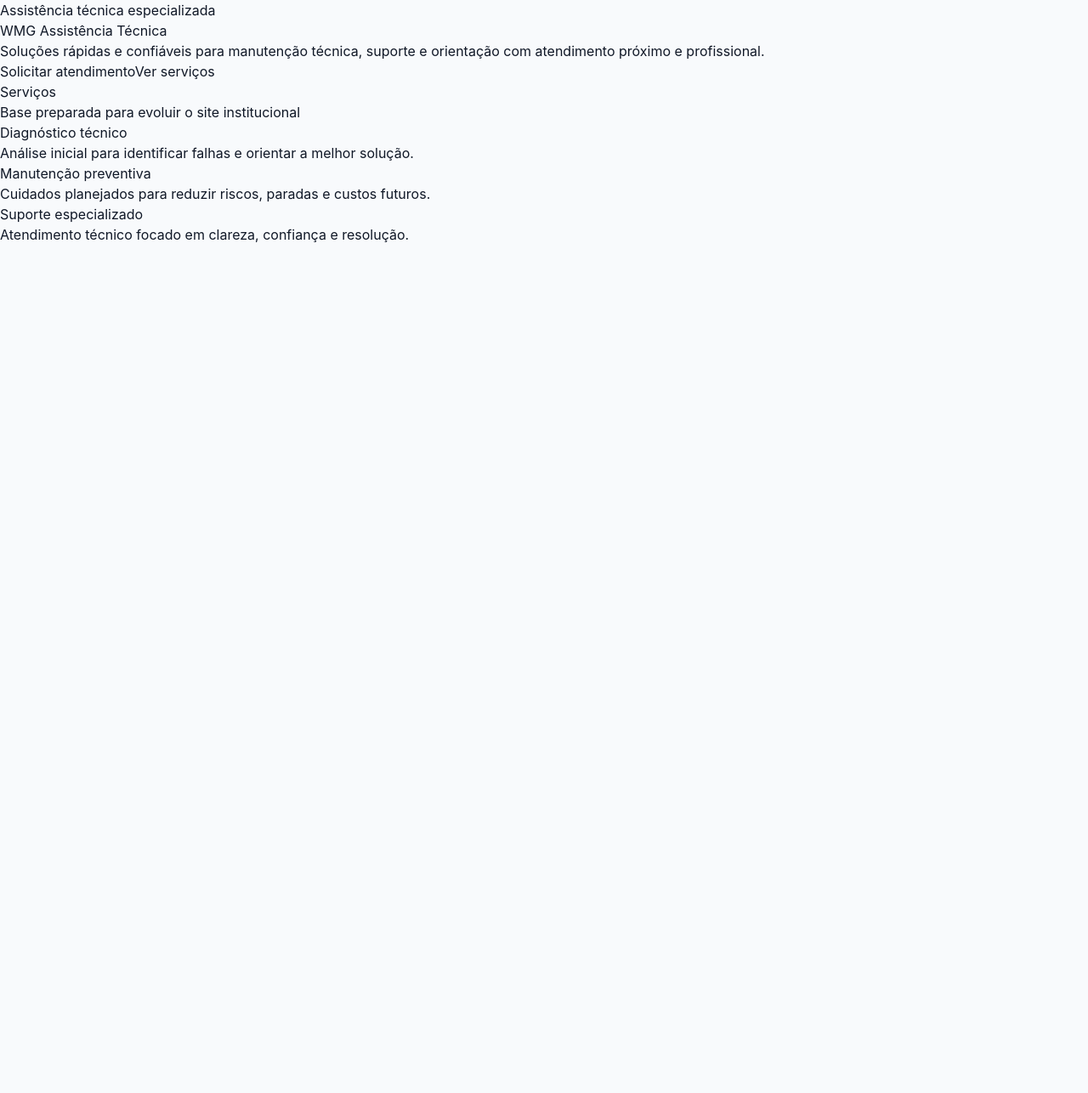
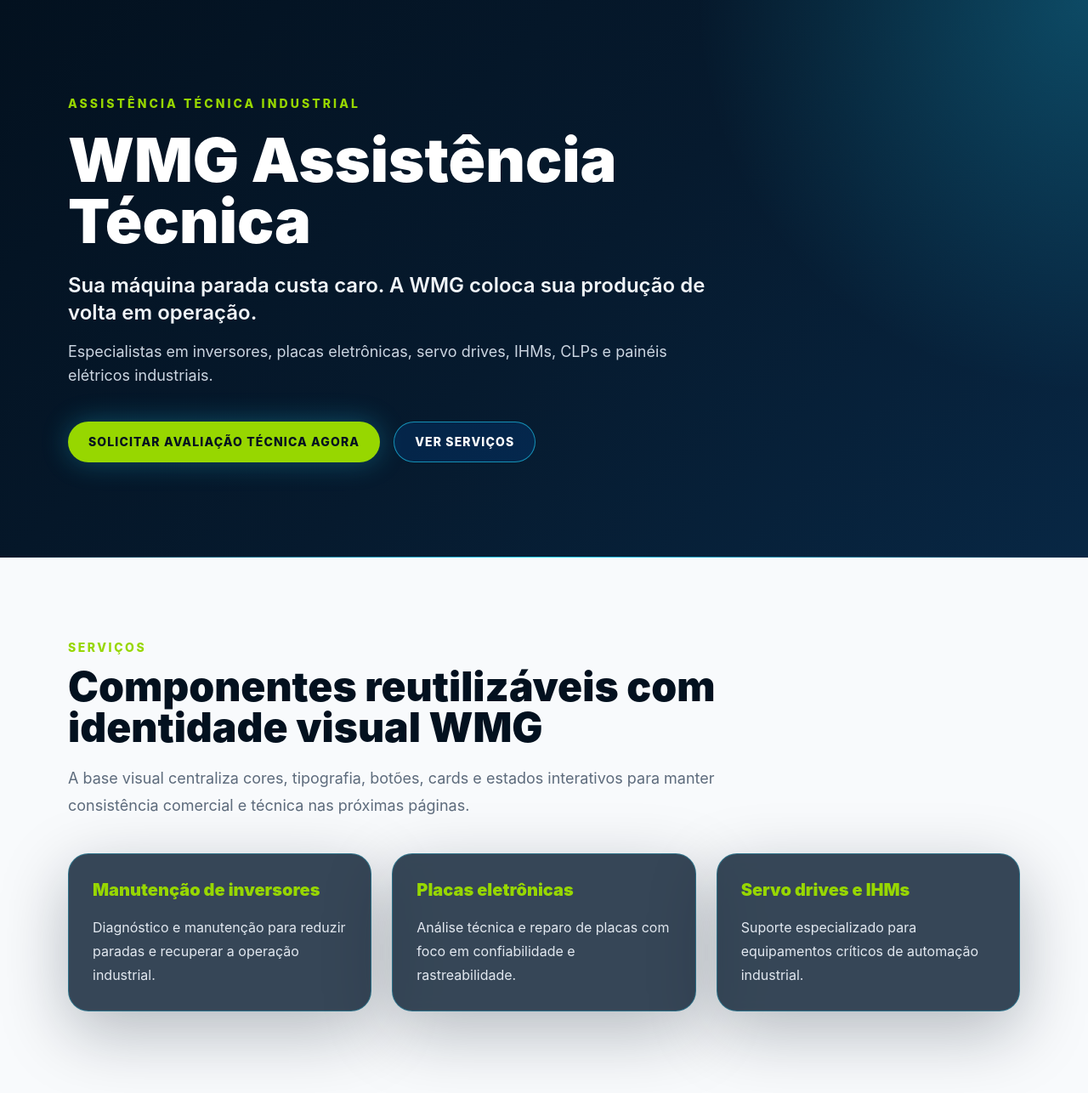
Before and after one commit to Dev-RuiDiniz/Site_WMG_AssistenciaTecnica, a React (Vite) app: page / in a window 1280 px wide. Shown: the whole page at 85% size. Before the commit the page ends 800 px from the top, so only its background shows below. Built offline with nearby package versions, Linux system fonts and the light colour scheme.

Commit message:
refactor(app): aplica design system WMG na tela inicial

```diff
--- a/src/App.tsx
+++ b/src/App.tsx
@@ -1,55 +1,82 @@
-import { FeatureCard } from './components/FeatureCard';
+import { Card } from './components/ui/Card';
+import { Button } from './components/ui/Button';
+import { Container } from './components/ui/Container';
+import { SectionTitle } from './components/ui/SectionTitle';
 
 const services = [
   {
-    title: 'Diagnóstico técnico',
-    description: 'Análise inicial para identificar falhas e orientar a melhor solução.',
+    title: 'Manutenção de inversores',
+    description: 'Diagnóstico e manutenção para reduzir paradas e recuperar a operação industrial.',
   },
   {
-    title: 'Manutenção preventiva',
-    description: 'Cuidados planejados para reduzir riscos, paradas e custos futuros.',
+    title: 'Placas eletrônicas',
+    description: 'Análise técnica e reparo de placas com foco em confiabilidade e rastreabilidade.',
   },
   {
-    title: 'Suporte especializado',
-    description: 'Atendimento técnico focado em clareza, confiança e resolução.',
+    title: 'Servo drives e IHMs',
+    description: 'Suporte especializado para equipamentos críticos de automação industrial.',
   },
 ];
 
 function App() {
   return (
-    <main className="app-shell">
-      <section className="hero" aria-labelledby="hero-title">
-        <p className="eyebrow">Assistência técnica especializada</p>
-        <h1 id="hero-title">WMG Assistência Técnica</h1>
-        <p className="hero-description">
-          Soluções rápidas e confiáveis para manutenção técnica, suporte e orientação
-          com atendimento próximo e profissional.
+    <main className="min-h-screen bg-slate-50 text-wmg-graphite-900">
+      <section
+        className="relative overflow-hidden bg-wmg-hero text-white"
+        aria-labelledby="hero-title"
+      >
+        <div className="absolute inset-0 bg-wmg-radial" aria-hidden="true" />
+        <div
+          className="absolute inset-x-0 bottom-0 h-px bg-gradient-to-r from-transparent via-wmg-cyan-400 to-transparent"
+          aria-hidden="true"
+        />
+
+        <Container className="relative grid gap-10 py-20 md:py-28">
+          <div className="max-w-4xl">
+            <p className="mb-5 text-sm font-extrabold uppercase tracking-[0.22em] text-wmg-lime-500">
+              Assistência técnica industrial
             </p>
-        <div className="hero-actions" aria-label="Ações principais">
-          <a className="primary-action" href="mailto:contato@wmgassistencia.com.br">
-            Solicitar atendimento
-          </a>
-          <a className="secondary-action" href="#servicos">
+            <h1 id="hero-title" className="text-5xl font-black leading-none md:text-7xl">
+              WMG Assistência Técnica
+            </h1>
+            <p className="mt-6 max-w-3xl text-xl font-semibold leading-9 text-slate-100 md:text-2xl">
+              Sua máquina parada custa caro. A WMG coloca sua produção de volta em operação.
+            </p>
+            <p className="mt-4 max-w-3xl text-base leading-8 text-slate-300 md:text-lg">
+              Especialistas em inversores, placas eletrônicas, servo drives, IHMs, CLPs e painéis
+              elétricos industriais.
+            </p>
+          </div>
+
+          <div className="flex flex-wrap gap-4" aria-label="Ações principais">
+            <Button href="mailto:suporte@wmgassistenciatecnica.com.br">
+              Solicitar avaliação técnica agora
+            </Button>
+            <Button href="#servicos" variant="secondary">
               Ver serviços
-          </a>
+            </Button>
           </div>
+        </Container>
       </section>
 
-      <section id="servicos" className="services" aria-labelledby="services-title">
-        <div>
-          <p className="eyebrow">Serviços</p>
-          <h2 id="services-title">Base preparada para evoluir o site institucional</h2>
-        </div>
-        <div className="service-grid">
+      <Container className="py-16 md:py-24">
+        <section id="servicos" className="grid gap-10" aria-labelledby="services-title">
+          <SectionTitle
+            eyebrow="Serviços"
+            title="Componentes reutilizáveis com identidade visual WMG"
+            description="A base visual centraliza cores, tipografia, botões, cards e estados interativos para manter consistência comercial e técnica nas próximas páginas."
+          />
+
+          <div className="grid gap-6 md:grid-cols-3">
             {services.map((service) => (
-            <FeatureCard
-              key={service.title}
-              title={service.title}
-              description={service.description}
-            />
+              <Card key={service.title} variant="service">
+                <h3 className="mb-4 text-xl font-black text-wmg-lime-500">{service.title}</h3>
+                <p className="leading-7 text-slate-200">{service.description}</p>
+              </Card>
             ))}
           </div>
         </section>
+      </Container>
     </main>
   );
 }
```
Lines whose indentation alone changed are shown as unchanged.
